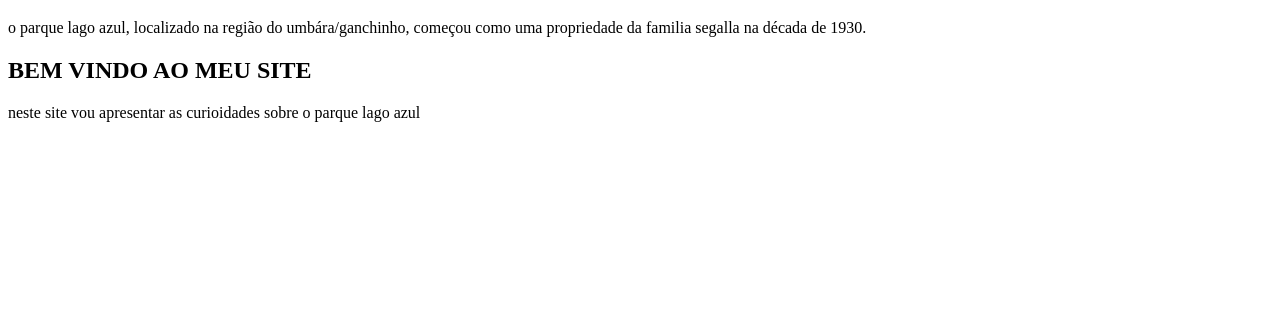
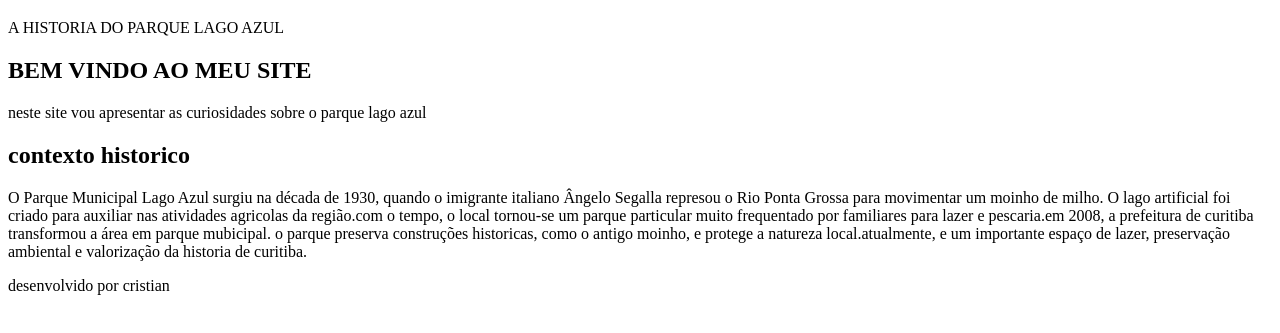
Before and after one commit to cristiangomessilva-sudo/tarefa.ed.digital, a plain HTML site: page index.html in a window 1280 px wide. Shown: the part 61-394 px from the top of the page. Drawn offline with Linux system fonts and the light colour scheme.

Commit message:
atualizei o codigo

```diff
--- a/index.html
+++ b/index.html
@@ -1,21 +1,39 @@
 <!DOCTYPE html>
-<html lang="pt-br">
+<html lang="pt-BR">
 <head>
     <meta charset="UTF-8">
     <meta name="viewport" content="width=device-width, initial-scale=1.0">
-    <title>ed digital</title>
+    <title>Ed Digital</title>
     <link rel="stylesheet" href="style.css">
 </head>
+
 <body>
+
     <header>
         <h1>parque lago azul</h1>
-        <p>o parque lago azul, localizado na região do umbára/ganchinho, começou como uma propriedade da familia segalla na década de 1930. </p>
+        <p>A HISTORIA DO PARQUE LAGO AZUL</p>
     </header>
+
     <main>
         <section>
-<h2>BEM VINDO AO MEU SITE</h2>
-        </p> neste site vou apresentar as curioidades sobre o parque lago azul</P>
+            <h2>BEM VINDO AO MEU SITE</h2>
+            <P>neste site vou apresentar as curiosidades sobre o parque lago azul</P>
         </section>
-     </main>
-</body>
+
+        <section>
+            <h2>contexto historico</h2>
+            <p>O Parque Municipal Lago Azul surgiu na década de 1930, quando o imigrante italiano Ângelo Segalla
+                represou o Rio Ponta Grossa para movimentar um moinho de milho. O lago artificial foi criado para
+                auxiliar nas atividades agricolas da região.com o tempo, o local tornou-se um parque particular muito frequentado
+                por familiares para lazer e pescaria.em 2008, a prefeitura de curitiba transformou a área em parque mubicipal.
+                o parque preserva construções historicas, como o antigo moinho, e protege a natureza local.atualmente, e um
+                importante espaço de lazer, preservação ambiental e valorização da historia de curitiba.</p>
+        </section>
+    </main>
+
+   <footer>
+     <p>desenvolvido por cristian</p>
+   </footer>
+
+    </body>
 </html>
```
